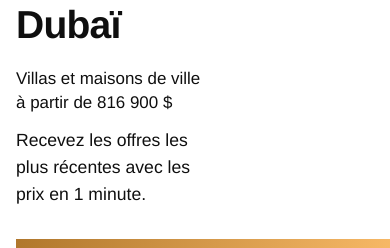
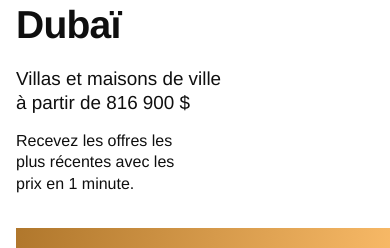
Before and after one commit to demokrat90/metrika, a Next.js app: page /villas/fr in a window 390 px wide. Shown: the part 228-476 px from the top of the page. Built offline with nearby package versions, Linux system fonts and the light colour scheme; no server answers.

Commit message:
Polish hero description layout and force right-side scrollbar

```diff
--- a/src/components/VillasFrLanding.tsx
+++ b/src/components/VillasFrLanding.tsx
@@ -1,7 +1,7 @@
 'use client';
 
 import Image from 'next/image';
-import { FormEvent, useMemo, useState } from 'react';
+import { FormEvent, useEffect, useMemo, useState } from 'react';
 import './villas-fr.css';
 
 type QuizStep = {
@@ -69,6 +69,26 @@ export default function VillasFrLanding() {
   const [email, setEmail] = useState('');
   const [quizState, setQuizState] = useState<SubmitState>('idle');
   const [quizError, setQuizError] = useState('');
+
+  useEffect(() => {
+    const previousDir = document.documentElement.getAttribute('dir');
+    const previousBodyDir = document.body.style.direction;
+    const previousBodyAlign = document.body.style.textAlign;
+
+    document.documentElement.setAttribute('dir', 'ltr');
+    document.body.style.direction = 'ltr';
+    document.body.style.textAlign = 'left';
+
+    return () => {
+      if (previousDir) {
+        document.documentElement.setAttribute('dir', previousDir);
+      } else {
+        document.documentElement.removeAttribute('dir');
+      }
+      document.body.style.direction = previousBodyDir;
+      document.body.style.textAlign = previousBodyAlign;
+    };
+  }, []);
 
   const totalSteps = quizSteps.length + 1;
   const inContactStep = currentStep === quizSteps.length;
--- a/src/components/villas-fr.css
+++ b/src/components/villas-fr.css
@@ -50,17 +50,19 @@
 }
 
 .vf-hero__price {
-  margin: 22px 0 0;
-  max-width: 28ch;
-  font-size: clamp(1.06rem, 2.2vw, 1.55rem);
-  line-height: 1.4;
+  margin: 26px 0 0;
+  max-width: 24ch;
+  font-size: clamp(1.18rem, 2vw, 1.7rem);
+  line-height: 1.3;
+  text-wrap: balance;
 }
 
 .vf-hero__sub {
-  margin: 12px 0 30px;
-  max-width: 34ch;
-  line-height: 1.55;
-  font-size: 1.1rem;
+  margin: 18px 0 34px;
+  max-width: 31ch;
+  line-height: 1.38;
+  font-size: clamp(1rem, 1.5vw, 1.22rem);
+  text-wrap: pretty;
 }
 
 .vf-hero__media {
@@ -321,6 +323,16 @@
 
   .vf-hero__price,
   .vf-hero__sub {
-    max-width: 20ch;
+    max-width: 21ch;
+  }
+
+  .vf-hero__price {
+    margin-top: 22px;
+    line-height: 1.28;
+  }
+
+  .vf-hero__sub {
+    margin-top: 14px;
+    line-height: 1.35;
   }
 }
```
